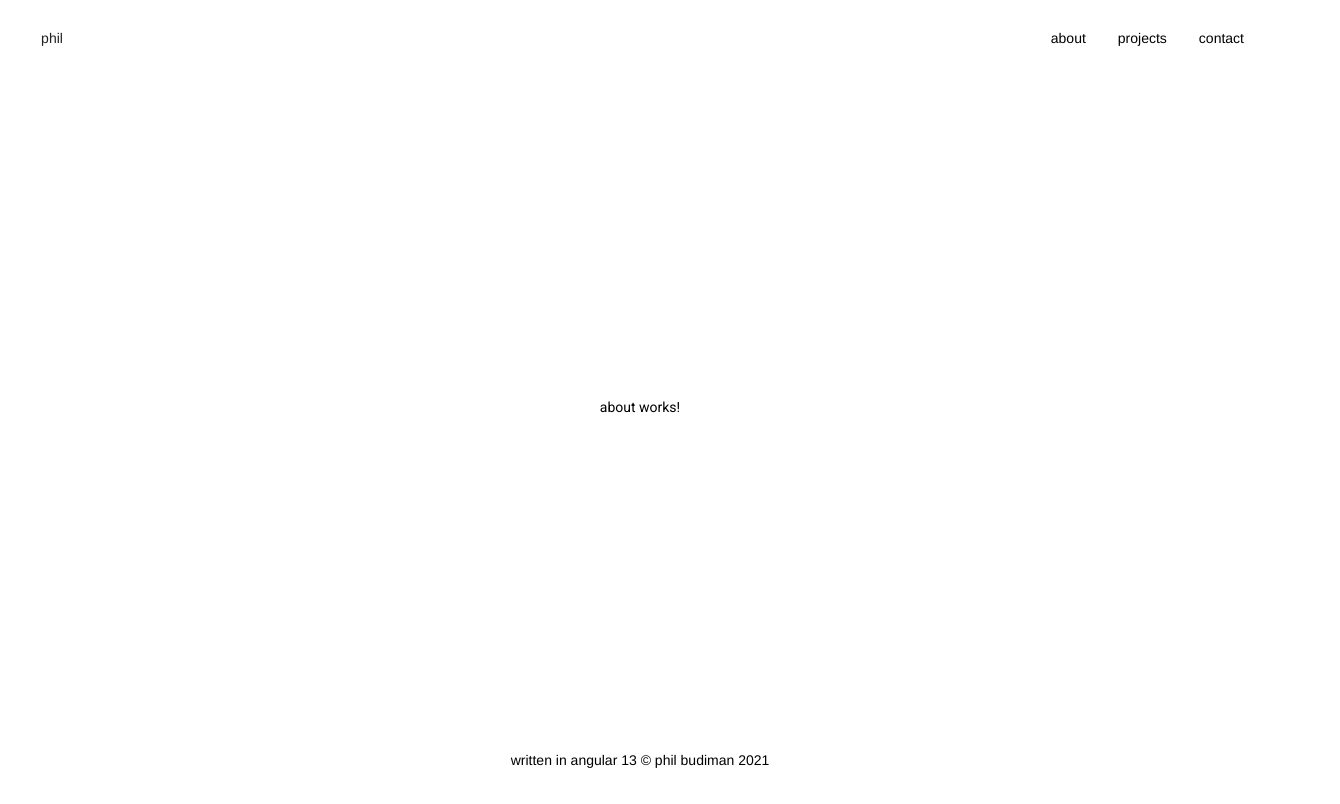
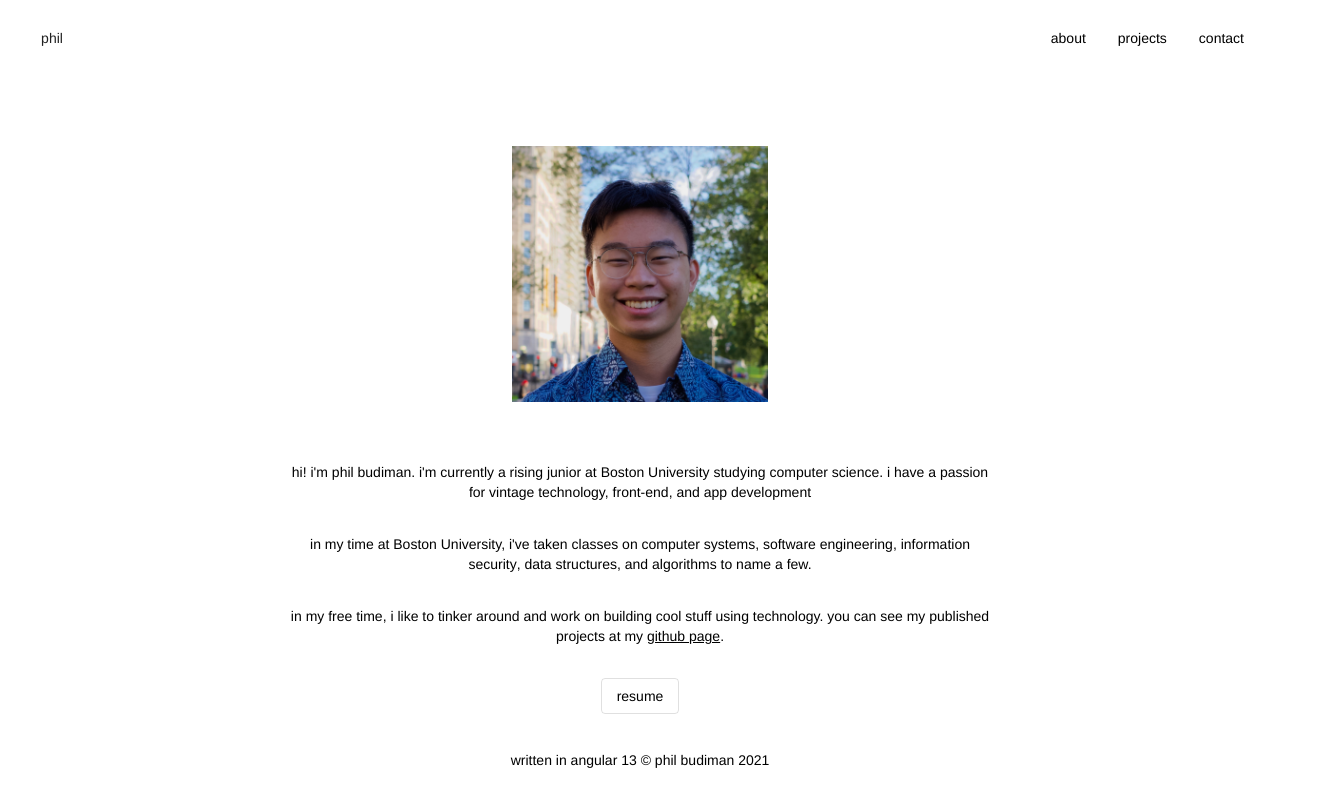
Before and after one commit to phillipbudiman/dev_philbudiman, an Angular app: page /about in a window 1280 px wide. Shown: the whole page, 1340 px wide, since content can reach past the window. Built offline with nearby package versions, Linux system fonts and the light colour scheme; a web font is replaced by a local one.

Commit message:
added information and relevant files to about component

```diff
--- a/src/app/about/about.component.css
+++ b/src/app/about/about.component.css
@@ -0,0 +1,35 @@
+#container {
+    display: flex;
+    flex-direction: column;
+    justify-content: space-around;
+    align-items: center;
+    width: 100em;
+}
+
+#pic {
+    margin: 35px;
+}
+
+#pic img {
+    /* min-width: 0; */
+    width: 20vw;
+}
+
+span {
+    font-family: 'SF Pro Medium', 'Helvetica Neue', sans-serif;
+}
+
+button {
+    font-family: 'SF Pro Light', 'Helvetica Neue', sans-serif;
+}
+
+a {
+    color: black;
+}
+
+.text {
+    width: 50em;
+    font-family: 'SF Pro Light', 'Helvetica Neue', sans-serif;
+    text-align: center;
+    word-wrap: normal;
+}
--- a/src/app/about/about.component.html
+++ b/src/app/about/about.component.html
@@ -1 +1,16 @@
-<p>about works!</p>
+<div id="container">
+    <div id="pic">
+        <img src="../../assets/headshot.jpg">
+    </div>
+
+    <div class="text" id="bio">
+        <br>
+        <p>hi! i'm phil budiman. i'm currently a rising junior at Boston University studying computer science. i have a passion for vintage technology, front-end, and app development</p>
+        <br>
+        <p>in my time at Boston University, i've taken classes on <span>computer systems</span>, <span>software engineering</span>, <span>information security</span>, <span>data structures</span>, and <span>algorithms</span> to name a few.</p>
+        <br>
+        <p>in my free time, i like to tinker around and work on building cool stuff using technology. you can see my published projects at my <a href="https://github.com/phillipbudiman">github page</a>.</p>
+        <br>
+        <a href="../../assets/Phillip Budiman Resume.pdf"><button mat-stroked-button>resume</button></a>
+    </div>
+</div>
```
Also changed, not shown: src/assets/headshot.jpg (added), 1 other file (tests, documents, lock files or other folders).
